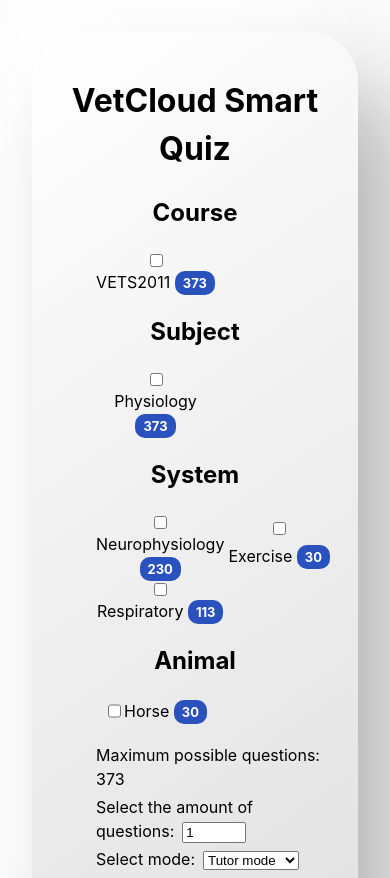
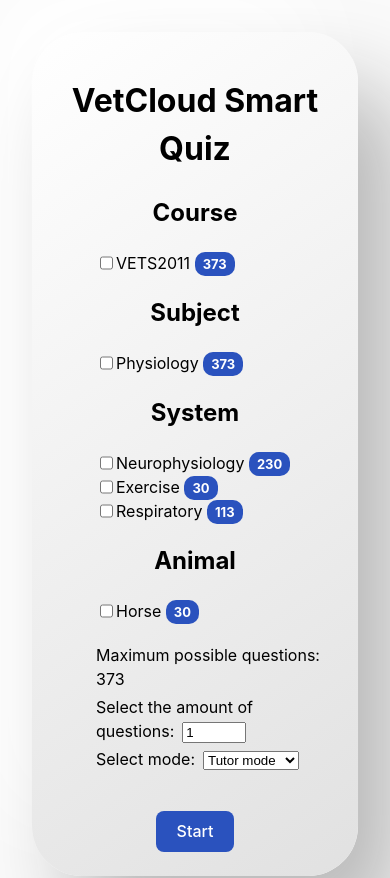
Before and after one commit to UQ-eLIPSE/crucible-components, a Vue app: page / in a window 390 px wide. Shown: the top 878 px of the page. Built offline with nearby package versions, Linux system fonts and the light colour scheme.

Commit message:
filt options css in filtercheckbox

```diff
--- a/src/components/FilterCheckbox.vue
+++ b/src/components/FilterCheckbox.vue
@@ -109,10 +109,14 @@ ul {
 }
 @media screen and (max-width: 768px) {
   .filter-options {
-    /* text-align: left; */
+    text-align: left;
     display: flex;
     flex-wrap: wrap;
     justify-content: center;
   }
+  ul {
+    display: flex;
+    flex-wrap: wrap;
+  }
 }
 </style>
```
